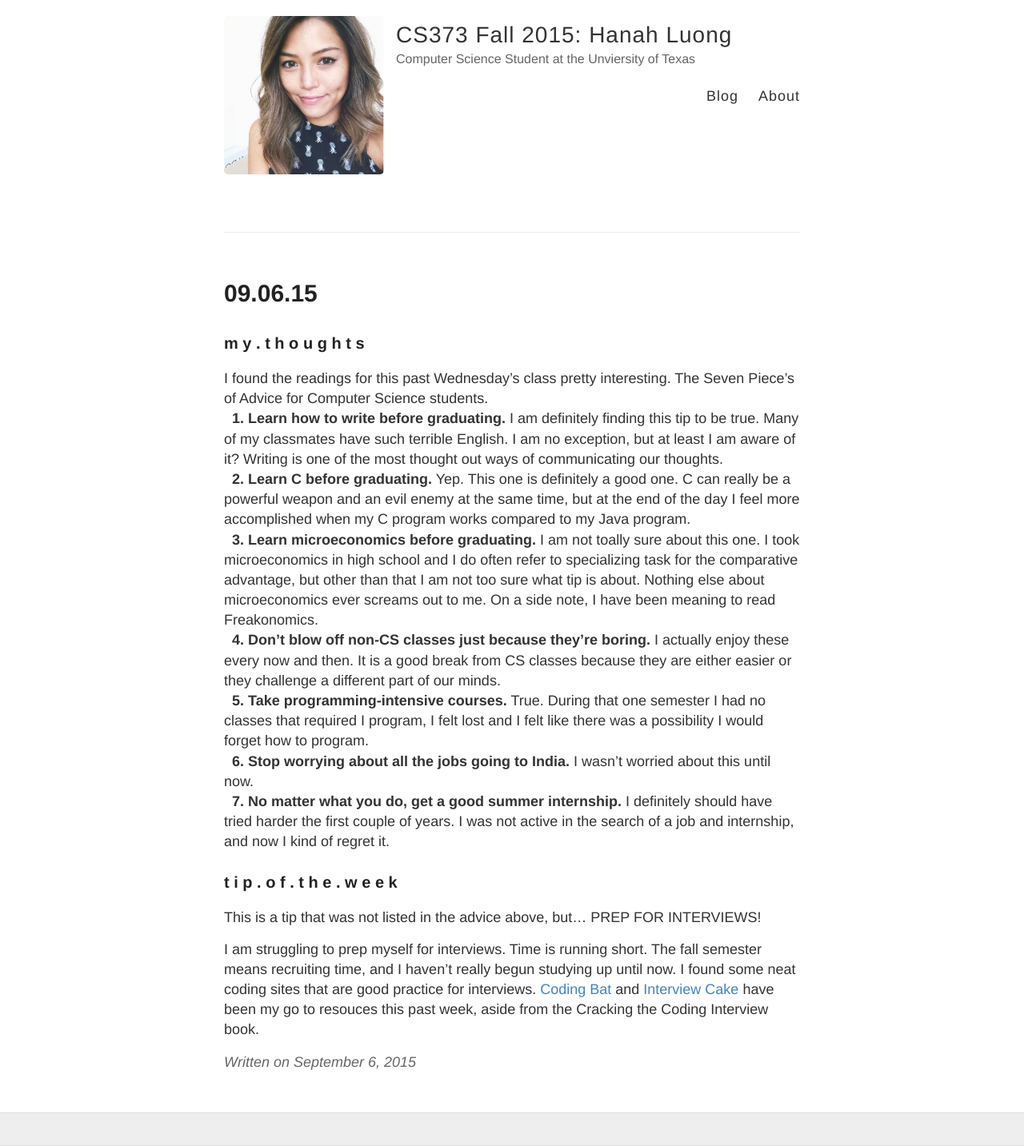
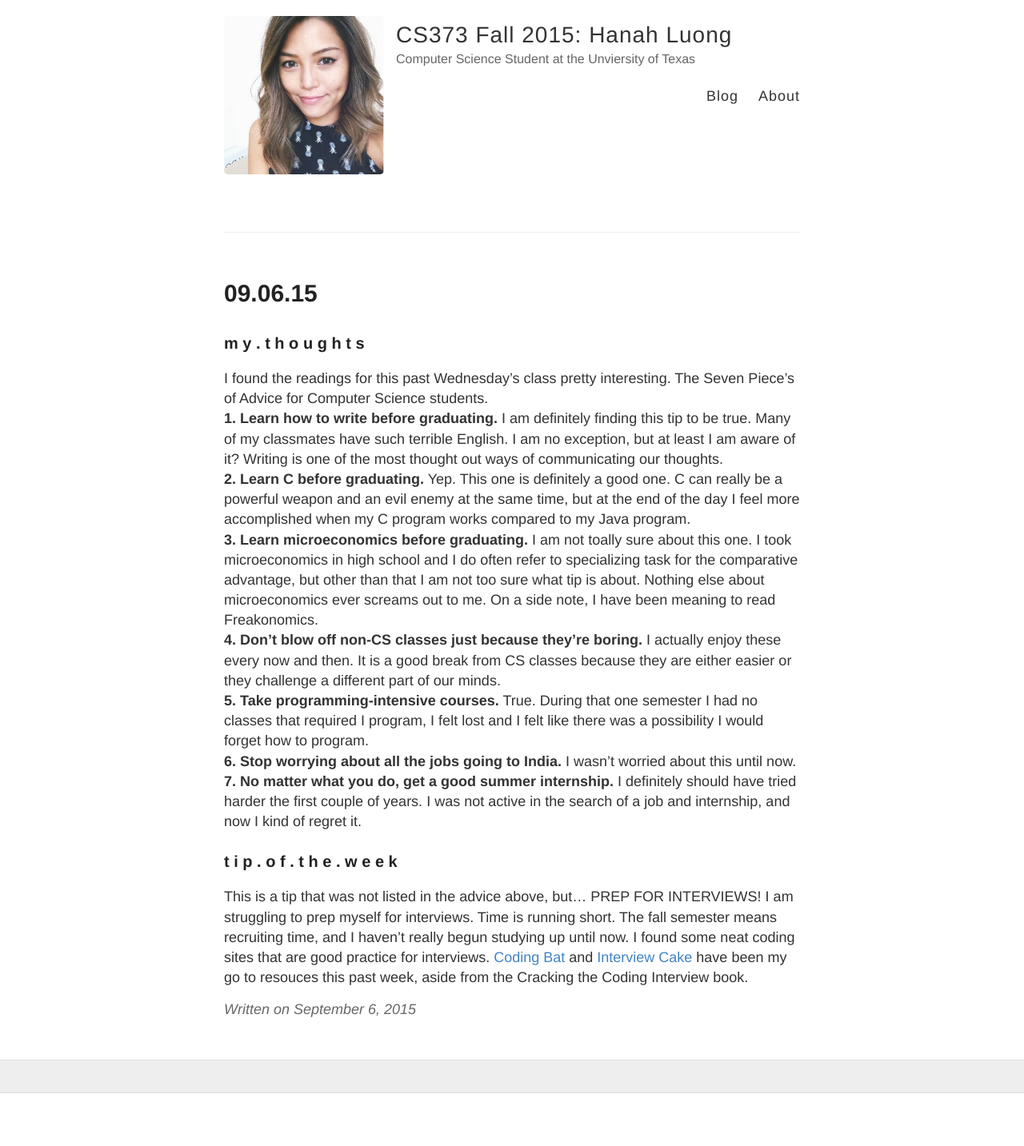
Before and after one commit to hearthanah/hanahsblog, a Jekyll site: the page built from _posts/2015-09-06-Week-Two.md, in a window 1280 px wide. Shown: the whole page at 80% size. Built offline with Jekyll 4.4.1, drawn with Linux system fonts in a browser that asks for light colours; Markdown is read by kramdown in place of the engine named in the settings; after the commit the page ends 1367 px from its top, so only the background shows below that; part of the change alters nothing that is shown.

```diff
--- a/_posts/2015-09-06-Week-Two.md
+++ b/_posts/2015-09-06-Week-Two.md
@@ -5,24 +5,23 @@ title: 09.06.15
 ---
 <h3>m y . t h o u g h t s</h3>
 I found the readings for this past Wednesday's class pretty interesting. The Seven Piece's of Advice for Computer Science students.
-<br> &nbsp; <b>1. Learn how to write before graduating.</b>
+<br><b>1. Learn how to write before graduating.</b>
 I am definitely finding this tip to be true. Many of my classmates have such terrible English. I am no exception, but at least I am aware of it? Writing is one of the most thought out ways of communicating our thoughts.
-<br> &nbsp; <b>2. Learn C before graduating.</b>
+<br><b>2. Learn C before graduating.</b>
 Yep. This one is definitely a good one. C can really be a powerful weapon and an evil enemy at the same time, but at the end of the day I feel more accomplished when my C program works compared to my Java program.
-<br> &nbsp; <b>3. Learn microeconomics before graduating.</b>
+<br><b>3. Learn microeconomics before graduating.</b>
 I am not toally sure about this one. I took microeconomics in high school and I do often refer to specializing task for the comparative advantage, but other than that I am not too sure what tip is about. Nothing else about microeconomics ever screams out to me. On a side note, I have been meaning to read Freakonomics.
-<br> &nbsp; <b>4. Don't blow off non-CS classes just because they're boring.</b>
+<br><b>4. Don't blow off non-CS classes just because they're boring.</b>
 I actually enjoy these every now and then. It is a good break from CS classes because they are either easier or they challenge a different part of our minds.
-<br> &nbsp; <b>5. Take programming-intensive courses.</b>
+<br><b>5. Take programming-intensive courses.</b>
 True. During that one semester I had no classes that required I program, I felt lost and I felt like there was a possibility I would forget how to program.
-<br> &nbsp; <b>6. Stop worrying about all the jobs going to India.</b>
+<br><b>6. Stop worrying about all the jobs going to India.</b>
 I wasn't worried about this until now.
-<br> &nbsp; <b>7. No matter what you do, get a good summer internship.</b>
+<br><b>7. No matter what you do, get a good summer internship.</b>
 I definitely should have tried harder the first couple of years. I was not active in the search of a job and internship, and now I kind of regret it.
 
 
 <h3>t i p . o f . t h e . w e e k</h3>
 This is a tip that was not listed in the advice above, but... PREP FOR INTERVIEWS!
-
 I am struggling to prep myself for interviews. Time is running short. The fall semester means recruiting time, and I haven't really begun studying up until now. I found some neat coding sites that are good practice for interviews.
 <a href="http://codingbat.com/">Coding Bat</a> and <a href="https://www.interviewcake.com/">Interview Cake</a> have been my go to resouces this past week, aside from the Cracking the Coding Interview book.
```
